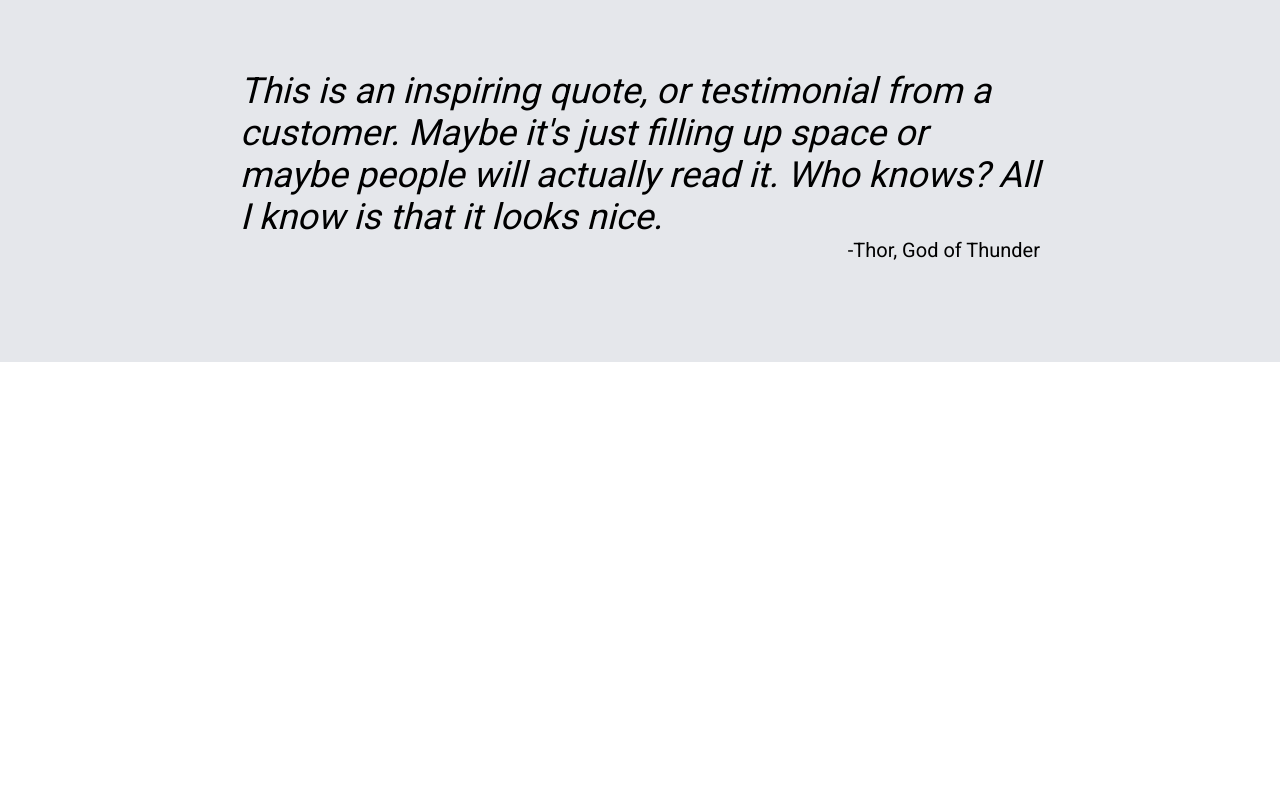
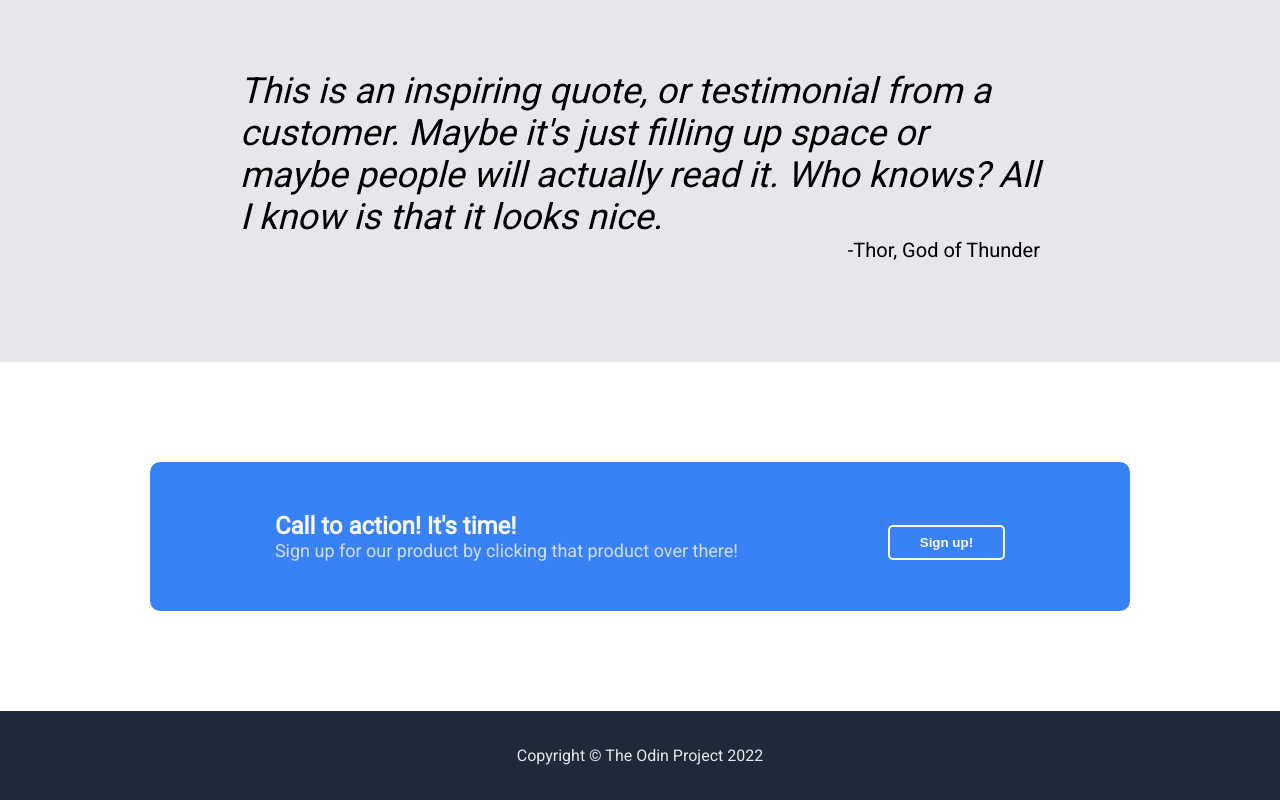
Before and after one commit to pantbruin/top-landing-page, a plain HTML site: page index.html in a window 1280 px wide. Shown: the part 1010-1810 px from the top of the page. Before the commit the page ends 1420 px from the top, so only its background shows below. Drawn offline with Linux system fonts and the light colour scheme.

Commit message:
Implement section 5 and footer for landing page

```diff
--- a/index.html
+++ b/index.html
@@ -77,6 +77,22 @@
         </div>
       </div>
     </div>
-    <div class="footer"></div>
+    <div class="section-5">
+        <div class="section-5-outer-content-container">
+            <div class="section-5-inner-content-container">
+                <div class="section-5-writing-container">
+                    <div class="section-5-header">Call to action! It's time!</div>
+                    <div class="secondary-text">Sign up for our product by clicking that product over there!</div>
+                </div>
+                <div class="section-5-button-container">
+                    <button class="btn section-5-btn">Sign up!</button>
+                </div>
+
+            </div>
+        </div>
+    </div>
+    <div class="footer">
+        Copyright © The Odin Project 2022
+    </div>
   </body>
 </html>
--- a/styles.css
+++ b/styles.css
@@ -159,3 +159,50 @@ div.header-logo-text {
   font-size: 20px;
   font-weight: 500;
 }
+
+/* Section 5*/
+
+.section-5 {
+  padding: 100px 150px 100px 150px;
+}
+
+.section-5-outer-content-container {
+  display: flex;
+  justify-content: center;
+  align-content: center;
+}
+
+.section-5-inner-content-container {
+  display: flex;
+  background-color: #3882f6;
+  flex-grow: 1;
+  border-radius: 10px;
+  justify-content: space-around;
+  padding: 50px 50px 50px 50px;
+}
+
+.section-5-header {
+  font-weight: bolder;
+  font-size: 24px;
+  color: #f9faf8;
+}
+
+.section-5-button-container {
+  align-self: center;
+}
+
+.section-5-btn {
+  border: 2px solid #f9faf8;
+}
+
+/* Footer */
+
+.footer {
+  display: flex;
+  justify-content: center;
+  align-content: center;
+  background-color: #1f2937;
+  color: #e5e7eb;
+  padding-top: 35px;
+  padding-bottom: 35px;
+}
```
